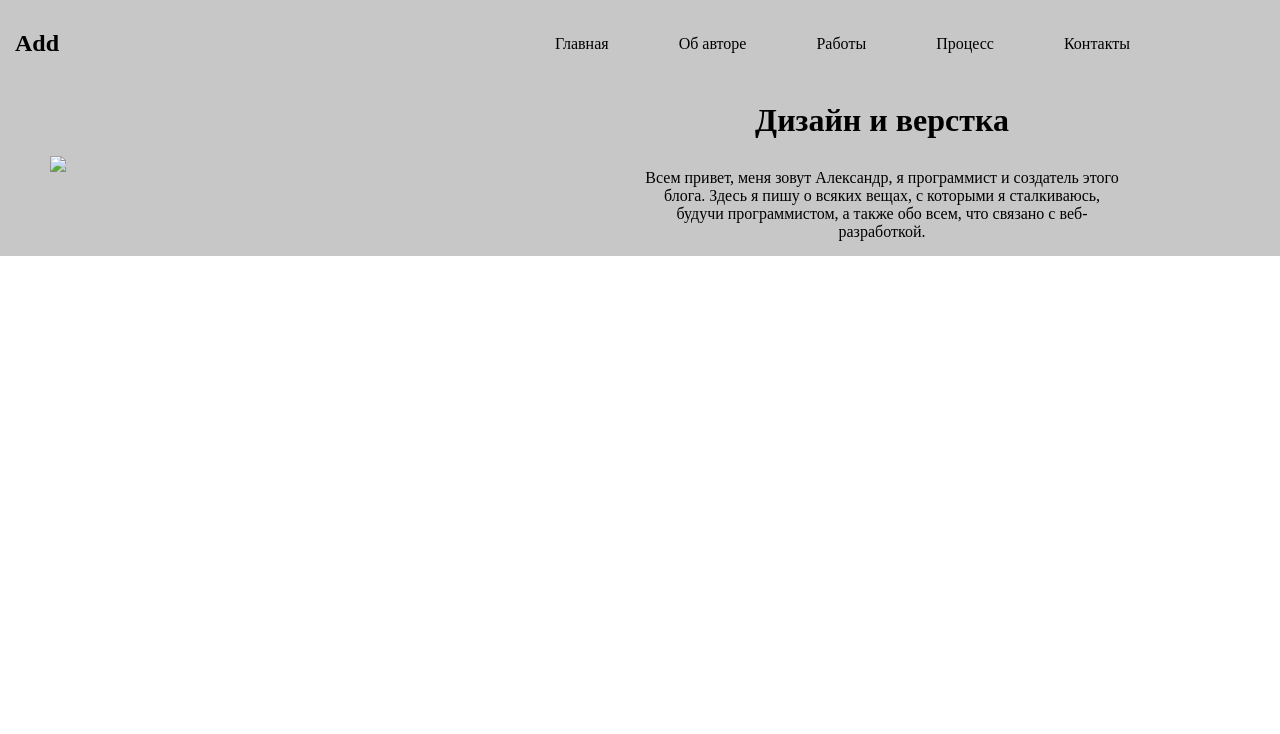
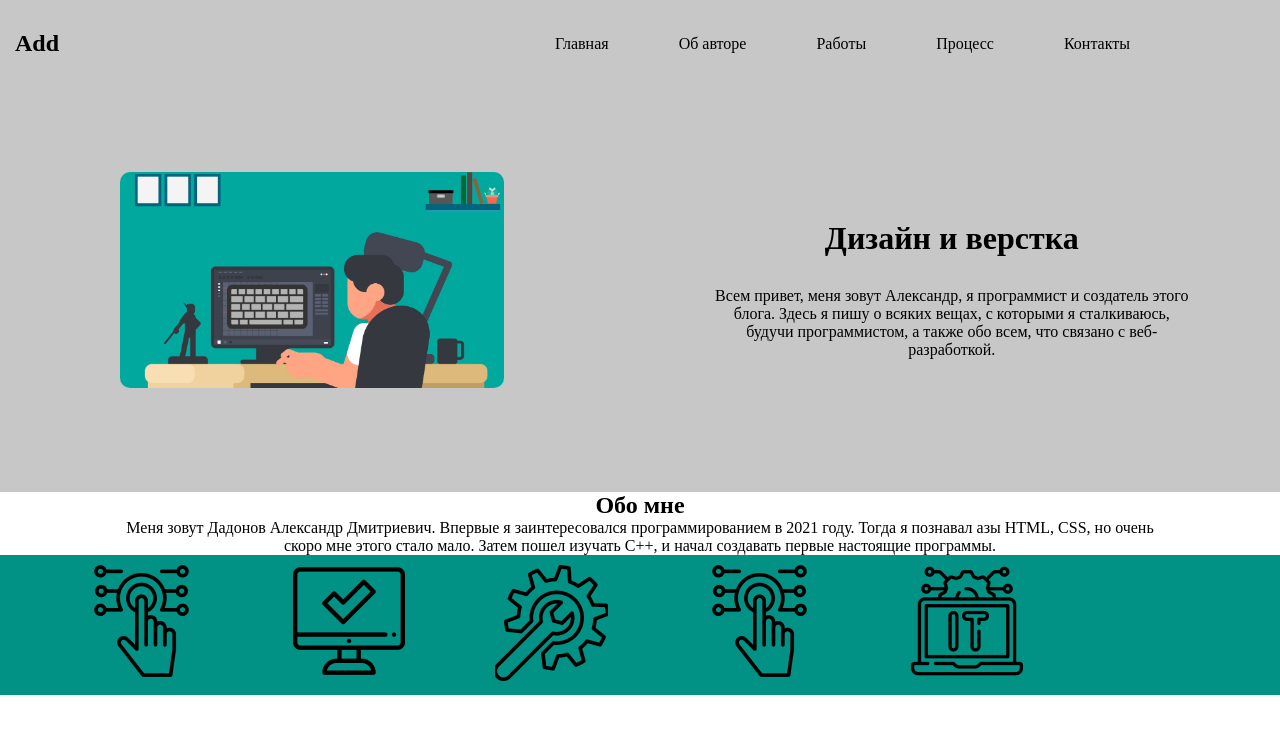
Before and after one commit to AleksandrHeh/MyBusinessCard, a plain HTML site: page index.html in a window 1280 px wide. Drawn offline with Linux system fonts and the light colour scheme.

Commit message:
new img2

```diff
--- a/index.html
+++ b/index.html
@@ -26,7 +26,7 @@
 
 
     <div class="my_description">
-            <img src="img/programmist-42-foto-2%201.png" class = "logo1" align = "left">
+            <div class="logo1" align="left"><img src="img/ekran-klavyesi-boyut-degistirme.jpg" width="100%" height="100%"></div>
         <div>
             <h1 style="padding: 30px">Дизайн и верстка</h1>
                 <p style="width: 477px; height: 87px">Всем привет, меня зовут Александр,
@@ -38,6 +38,26 @@
 
     </div>
 
+    <section class="my_descripstion2">
+        <h1 >Обо мне</h1>
+        <p>
+            Меня зовут Дадонов Александр Дмитриевич.
+            Впервые я заинтересовался программированием в 2021 году.
+            Тогда я познавал азы HTML, CSS, но очень скоро мне этого стало мало.
+            Затем пошел изучать C++, и начал создавать первые настоящие программы.
+        </p>
+    </section>
+
+    <section class="NoName">
+        <ul>
+            <li><img src="img/free-icon-technology-10222924.png"></li>
+            <li><img src="img/free-icon-check-1721918%201.png"></li>
+            <li><img src="img/free-icon-technical-support-4553809%201.png"></li>
+            <li><img src="img/free-icon-technology-10222924.png"></li>
+            <li><img src="img/free-icon-information-technology-9872397.png"></li>
+        </ul>
+    </section>
+
 
 </body>
 </html>
--- a/style.css
+++ b/style.css
@@ -41,11 +41,46 @@
 }
 
 .logo1{
-    padding: 80px 50px;
+    padding: 100px 30px;
+    border-radius: 10px;
+    height: 20%;
     width: 30%;
+}
+
+.logo1 img{
+    border-radius: 10px;
 }
 .my_description div{
    text-align: center ;
     margin: 0 auto;
 
 }
+
+/*----------------------------*/
+
+.my_descripstion2{
+    text-align: center;
+    max-width: 1080px;
+    min-width: 320px;
+    margin: 0 auto;
+    padding: 0 15px;
+    box-sizing: border-box;
+}
+
+/*----------------------------*/
+.NoName{
+    display: flex;
+    justify-content: center;
+    justify-content: space-between;
+    background-color: #019285;
+}
+
+.NoName ul{
+    display: flex;
+}
+
+.NoName ul li{
+    padding: 10px;
+    margin-left: 70px;
+    list-style: none;
+}
```
